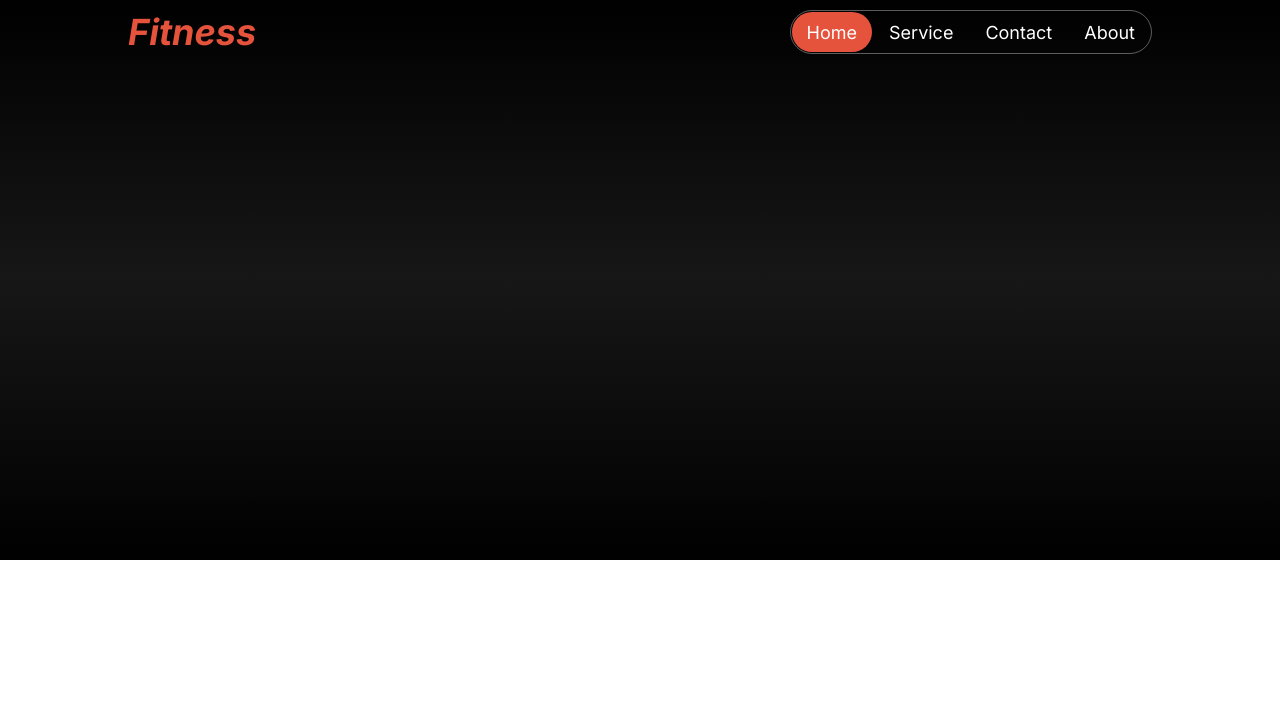
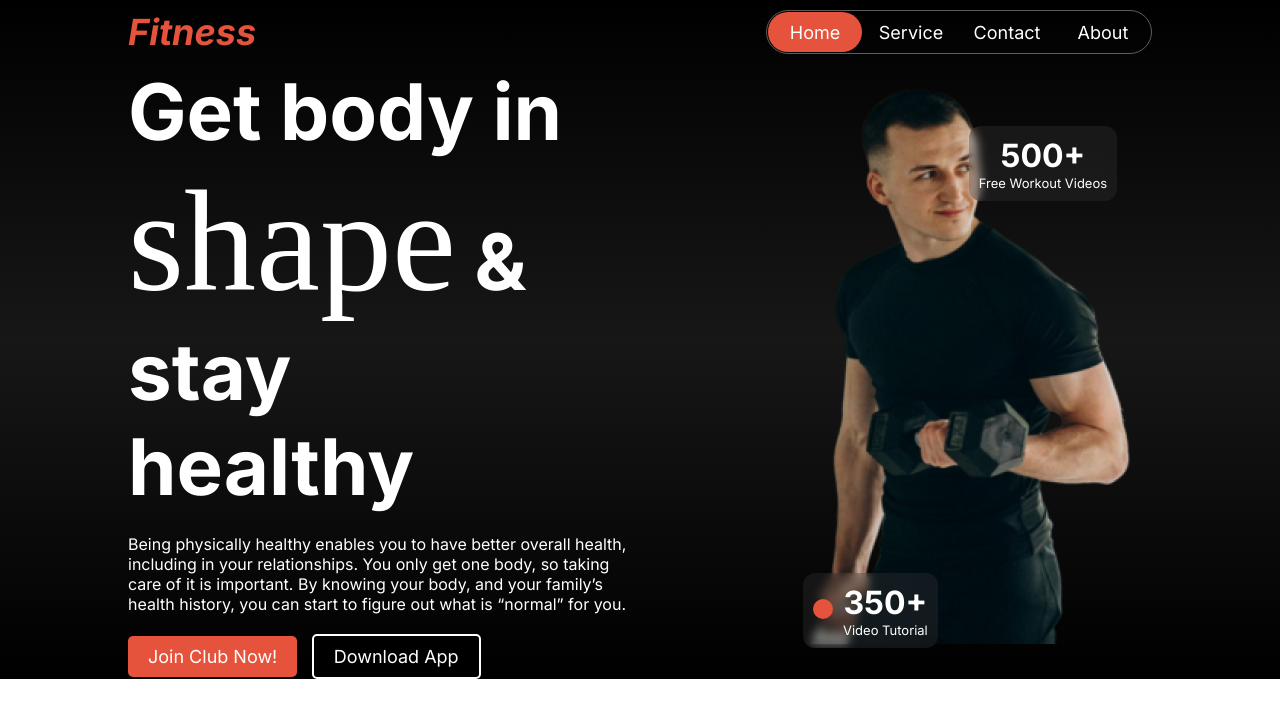
Before and after one commit to pritom-roy/Assignment-02, a plain HTML site: page index.html in a window 1280 px wide. Drawn offline with Linux system fonts and the light colour scheme; a web font is replaced by a local one.

Commit message:
head & banner

```diff
--- a/index.html
+++ b/index.html
@@ -7,10 +7,13 @@
 
     <link rel="stylesheet" href="style.css">
     <link rel="stylesheet" href="styleResponsive.css">
-
+    <!-- Inter -->
     <link rel="preconnect" href="https://fonts.googleapis.com">
     <link rel="preconnect" href="https://fonts.gstatic.com" crossorigin>
     <link href="https://fonts.googleapis.com/css2?family=Azeret+Mono&family=Inter:ital,opsz,wght@0,14..32,100..900;1,14..32,100..900&display=swap" rel="stylesheet">
+    <!-- miama -->
+    <link href="https://fonts.cdnfonts.com/css/miama" rel="stylesheet">
+
 </head>
 <body>
     <div class="nav-background">
@@ -24,6 +27,31 @@
                 <button class="nav-btn">Contact</button>
                 <button class="nav-btn">About</button>
             </div>
+            <img src="images/ham.png" alt="">
+        </div>
+        <div class="banner">
+            <div class="banner-left">
+                <p id="banner-title">Get body in <br> <span id="banner-design">shape</span> & stay <br>healthy</p>
+                <p>Being physically healthy enables you to have better overall health, including in your relationships. You only get one body, so taking care of it is important. By knowing your body, and your family’s health history, you can start to figure out what is “normal” for you.</p>
+                <button id="btn-join">Join Club Now!</button>
+                <button id="btn-download">Download App</button>
+            </div>
+            <div class="banner-right">
+                <div class="banner-img"><img src="images/images 2.png" alt="a man flexing bicep"></div>
+                <div>
+                    <button class="btn-overlay"><p id="overlay500">500+</p>
+                        <p id="overlay-txt-500">Free Workout Videos</p></button>
+                    <button class="btn-overlay-300">
+                        <div>
+                            <p id="overlaydot"></p>
+                        </div>
+                        <div>
+                            <p id="overlay350">350+</p>
+                            <p id="overlay-txt-350">Video Tutorial</p>
+                        </div>
+                    </button>
+                </div>
+            </div>
         </div>
     </div>
 </body>
--- a/style.css
+++ b/style.css
@@ -7,7 +7,6 @@
     font-family: Inter;
 }
 .nav-background {
-    height: 70vh;
     background-image: linear-gradient(black,rgb(23, 23, 23), black);
 }
 #nav-main
@@ -24,6 +23,11 @@
     display: flex;
     border: 1px solid rgba(255, 255, 255, 0.353);
     border-radius: 25px;
+    min-width: 30vw;
+    justify-content: space-between;
+}
+#nav-main img{
+    display: none;
 }
 #nav-left
 {
@@ -42,13 +46,126 @@
     background: transparent;
     border-radius: 25px;
     font-size: 18px;
-    padding-left: 15px;
-    padding-right: 15px;
     margin: 1px;
     color: white;
+    width: 25%;
 }
 #home-btn
 {
     background-color: var(--red);
     color: white;
 }
+
+
+.banner-left {
+    width: 50%;
+}
+
+#banner-title {
+    font-size: 78px;
+    font-weight: bolder;
+}
+
+.banner-left p {
+    font-size: 16px;
+    color: white;
+    margin-bottom: 20px;
+}
+#banner-design
+{
+    font-family: miama;
+    font-weight: 500;
+    display: inline-block;
+    position: relative;
+    font-size: 9rem;
+    z-index: 1;
+}
+#btn-join, #btn-download {
+    font-size: 18px;
+    padding: 10px 20px;
+    border-radius: 5px;
+    margin-right: 10px;
+}
+
+#btn-join {
+    background-color: #E6533C;
+    color: white;
+    border: none;
+}
+
+#btn-download {
+    background-color: black;
+    border: 2px solid white;
+    color: white;
+}
+
+
+.banner
+{
+    position: relative;
+    display: flex;
+    justify-content: space-between;
+    width: 80%;
+    margin: 0 auto;
+}
+.banner-right
+{
+    position: relative;
+}
+
+.btn-overlay
+{
+    position: absolute;
+    top: 10%;
+    right: 10%;
+    background-color:  rgba(59, 59, 59, 0.312);
+    border: none;
+    backdrop-filter: blur(5px);
+    padding: 10px;
+    border-radius: 12px;
+}
+.btn-overlay-300
+{
+    position: absolute;
+    bottom: 5%;
+    display: flex;
+    background-color:  rgba(59, 59, 59, 0.312);
+    border: none;
+    backdrop-filter: blur(5px);
+    padding: 10px;
+    border-radius: 12px;
+    align-items: center;
+}
+
+#overlay500
+{
+    font-size: 2rem;
+    font-weight: bolder;
+    color: white;
+}
+#overlay-txt-500
+{
+    font-size: 13px;
+    color: white;
+}
+
+#overlaydot {
+    width: 20px;
+    height: 20px;
+    background-color:var(--red);
+    border-radius: 50%;
+    display: inline-block;
+    margin-right: 10px;
+}
+
+#overlay350
+{
+    font-size: 2rem;
+    font-weight: bolder;
+    color: white;
+}
+#overlay-txt-350
+{
+    font-size: 13px;
+    color: white;
+}
--- a/styleResponsive.css
+++ b/styleResponsive.css
@@ -0,0 +1,37 @@
+@media screen and (max-width:576px) {
+    .nav-btn
+    {
+        display: none;
+    }
+    #nav-right
+    {
+        border: none;
+
+    }
+    .banner
+    {
+        flex-direction: column;
+        align-items: center;
+    }
+    #banner-title
+    {
+        font-size: 60px;
+    }
+    #banner-design
+    {
+        font-size: 8rem;
+    }
+    .banner
+    {
+        width: 90vw;
+    }
+    .banner-left
+    {
+        width: 90%;
+        margin: 0 auto;
+    }
+    #nav-main img{
+        display: block;
+    }
+
+}
```
Also changed, not shown: images/ham.png (added).
